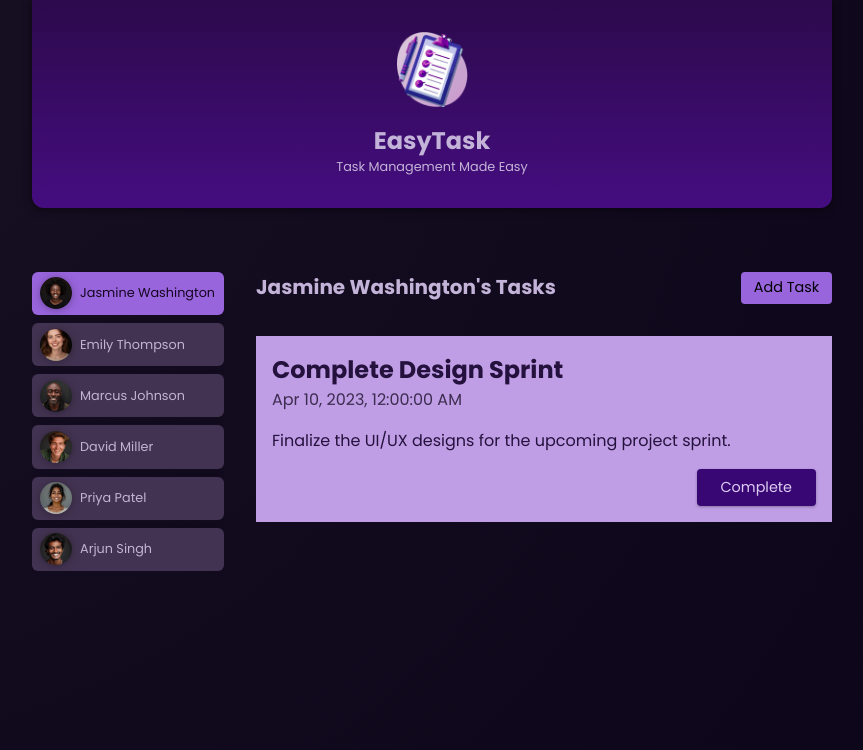
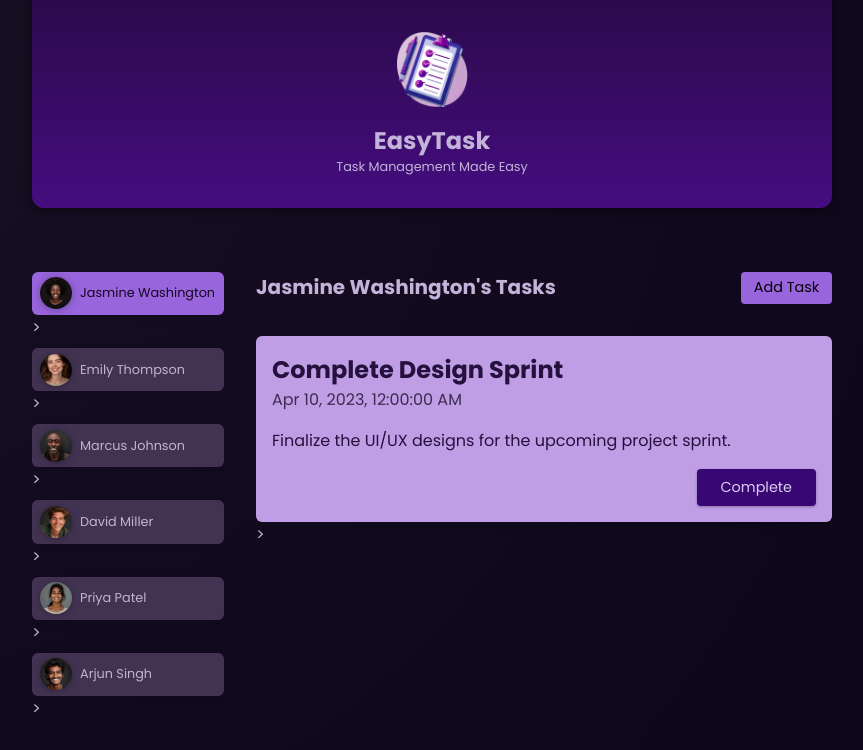
Before and after one commit to allanpedroni/master-angular-udemy, an Angular app in the folder essentials/01-starting-project/: page / in a window 1280 px wide. Both pictures are taken after a click on the button "Jasmine Washington". Shown: the top 750 px of the page, without its empty margins (208-1071 px from the left). Built offline with nearby package versions, Linux system fonts and the light colour scheme.

Commit message:
56. Content Projection with ng-content finish

```diff
--- /dev/null
+++ b/essentials/01-starting-project/src/app/shared/card/card.component.css
@@ -0,0 +1,5 @@
+div {
+  border-radius: 6px;
+  box-shadow: 0 1px 6px rgba(0, 0, 0, 0.1);
+  overflow: hidden;
+}
--- /dev/null
+++ b/essentials/01-starting-project/src/app/shared/card/card.component.html
@@ -0,0 +1,3 @@
+<div class="card">
+  <ng-content></ng-content>
+</div>>
--- a/essentials/01-starting-project/src/app/tasks/task/task.component.html
+++ b/essentials/01-starting-project/src/app/tasks/task/task.component.html
@@ -1,3 +1,4 @@
+<app-card>
   <article>
     <h2>{{ task.title }}</h2>
     <time>{{ task.dueDate | date: 'medium' }} </time>
@@ -6,3 +7,4 @@
       <button (click)="onCompleteTask()">Complete</button>
     </p>
   </article>
+</app-card>
--- a/essentials/01-starting-project/src/app/user/user.component.css
+++ b/essentials/01-starting-project/src/app/user/user.component.css
@@ -1,8 +1,3 @@
-div {
-    border-radius: 6px;
-    box-shadow: 0 1px 6px rgba(0, 0, 0, 0.1);
-    overflow: hidden;
-  }
 
 button {
   display: flex;
--- a/essentials/01-starting-project/src/app/user/user.component.html
+++ b/essentials/01-starting-project/src/app/user/user.component.html
@@ -1,8 +1,8 @@
-<div>
+<app-card>
   <button [class.active]="selected" (click)="onSelectUser()">
     <img
       [src]="imagePath"
       [alt]="user.name" />
     <span>{{ user.name }}</span>
   </button>
-</div>
+</app-card>
```
Also changed, not shown: essentials/01-starting-project/src/app/shared/card/card.component.ts (added, +12 -0 lines), essentials/01-starting-project/src/app/tasks/task/task.component.ts (+6 -5 lines), essentials/01-starting-project/src/app/user/user.component.ts (+6 -5 lines). Lines whose indentation alone changed are shown as unchanged.
